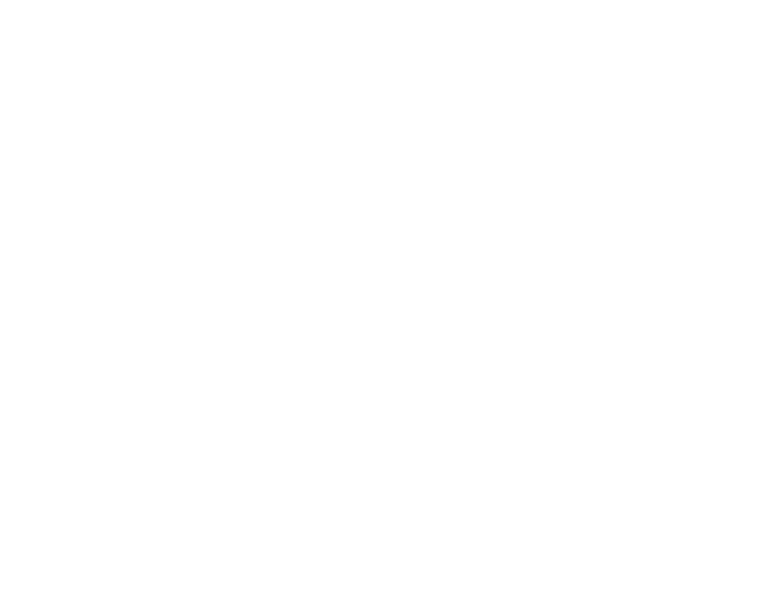
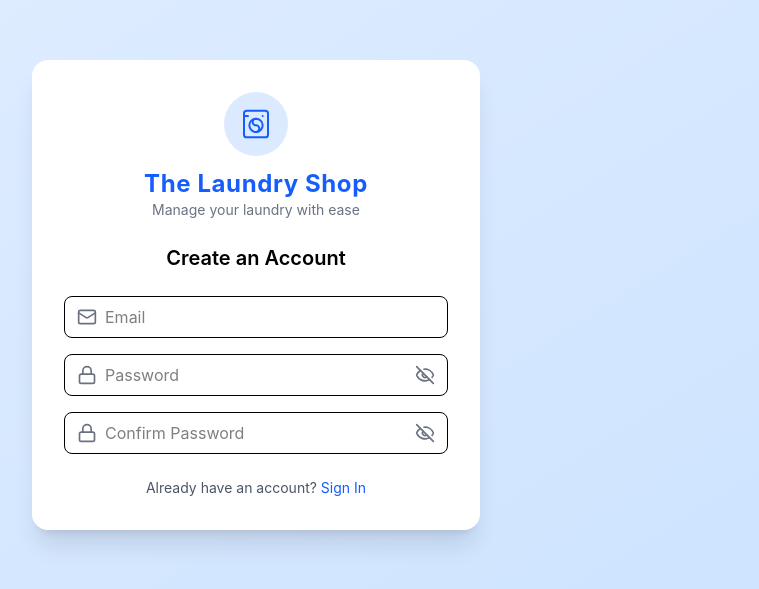
Before and after one commit to AspiringSaint/the-laundry-shop, a React (Vite) app: page /register in a window 1280 px wide. Shown: the part 105-694 px from the top of the page, without its empty margins (384-1143 px from the left). Built offline with nearby package versions, Linux system fonts and the light colour scheme.

Commit message:
initial register ui

```diff
--- a/src/App.jsx
+++ b/src/App.jsx
@@ -1,11 +1,12 @@
 import { Routes, Route } from "react-router-dom"
 import { Toaster } from 'react-hot-toast';
 
+import LandingPage from "./pages/LandingPage";
 import PublicLayout from "./layouts/PublicLayout";
 
 // Auth Pages
 import LoginPage from "./pages/auth/LoginPage";
-import LandingPage from "./pages/LandingPage";
+import RegisterPage from "./pages/auth/RegisterPage";
 
 const App = () => {
   return (
@@ -19,6 +20,7 @@ const App = () => {
         {/* Public Routes */}
         <Route element={<PublicLayout />}>
           <Route path="/login" element={<LoginPage />} />
+          <Route path="/register" element={<RegisterPage />} />
         </Route>
 
       </Routes>
--- /dev/null
+++ b/src/pages/auth/RegisterPage.jsx
@@ -0,0 +1,87 @@
+import { useState } from "react"
+import { Link } from "react-router-dom";
+import { Mail, Lock, Eye, EyeOff } from "lucide-react";
+
+const RegisterPage = () => {
+
+    const [email, setEmail] = useState("");
+    const [password, setPassword] = useState("");
+    const [confirmPassword, setConfirmPassword] = useState("");
+    const [showPassword, setShowPassword] = useState(false);
+    const [showConfirmPassword, setShowConfirmPassword] = useState(false);
+
+    const handleRegister = async (e) => {
+        e.preventDefault();
+    }
+
+    return (
+        <div>
+            <h1 className="text-xl font-semibold text-center mb-6">
+                Create an Account
+            </h1>
+
+            <form onSubmit={handleRegister} className="space-y-4">
+                <div className="flex items-center border rounded-lg px-3 py-2">
+                    <Mail size={20} className="text-gray-500 mr-2" />
+                    <input
+                        type="email"
+                        name="email"
+                        id="email"
+                        placeholder="Email"
+                        value={email}
+                        onChange={(e) => setEmail(e.target.value)}
+                        className="flex-1 outline-none"
+                    />
+                </div>
+
+                <div className="flex items-center border rounded-lg px-3 py-2">
+                    <Lock size={20} className="text-gray-500 mr-2" />
+                    <input
+                        type="password"
+                        name="password"
+                        id="password"
+                        placeholder="Password"
+                        value={password} onChange={(e) => setPassword(e.target.value)}
+                        className="flex-1 outline-none"
+                    />
+                    <button
+                        type="button"
+                        onClick={() => setShowPassword((prev) => !prev)}
+                        className="text-gray-500 cursor-pointer"
+                    >
+                        {showPassword ? <Eye size={20} /> : <EyeOff size={20} />}
+                    </button>
+                </div>
+
+                <div className="flex items-center border rounded-lg px-3 py-2">
+                    <Lock size={20} className="text-gray-500 mr-2" />
+                    <input
+                        type="password"
+                        name="confirm"
+                        id="confirm"
+                        placeholder="Confirm Password"
+                        value={confirmPassword}
+                        onChange={(e) => setConfirmPassword(e.target.value)}
+                        className="flex-1 outline-none"
+                    />
+                    <button
+                        type="button"
+                        onClick={() => setShowConfirmPassword((prev) => !prev)}
+                        className="text-gray-500 cursor-pointer"
+                    >
+                        {showConfirmPassword ? <Eye size={20} /> : <EyeOff size={20} />}
+                    </button>
+                </div>
+            </form>
+
+            <div className="mt-6 text-center text-sm text-gray-600">
+                Already have an account?{" "}
+                <Link to="/login" className="text-blue-600 hover:underline">
+                    Sign In
+                </Link>
+            </div>
+        </div>
+    )
+}
+
+export default RegisterPage
```
